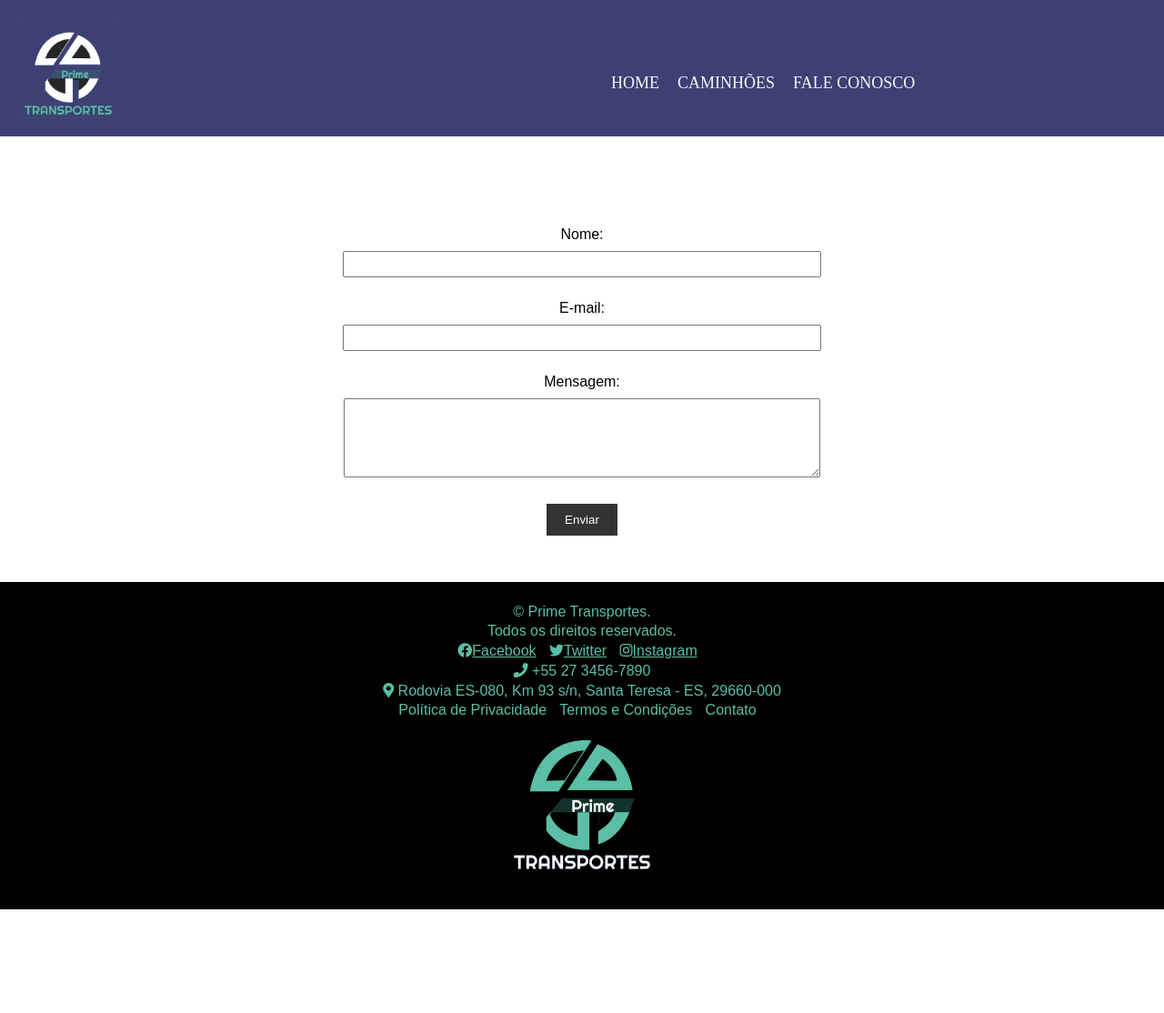
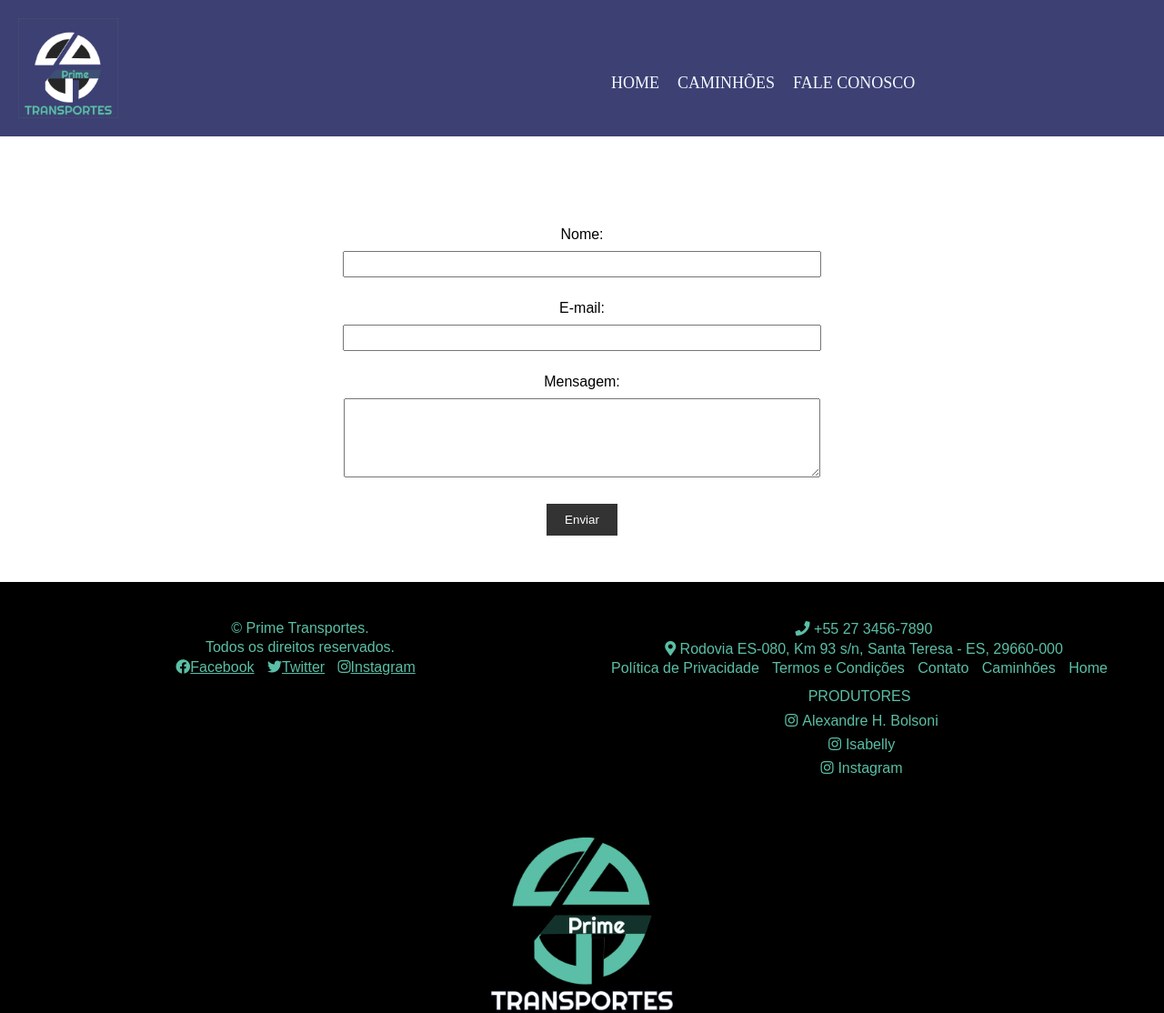
Before and after one commit to lordkintaru/Projeto_Interdisciplinar_Gerenciamento_Frota, a plain HTML site: page contato.html in a window 1280 px wide. Shown: the whole page at 91% size. Before the commit the page ends 1000 px from the top, so only its background shows below. Drawn offline with Linux system fonts and the light colour scheme.

Commit message:
edtando stilo

```diff
--- a/contato.html
+++ b/contato.html
@@ -58,20 +58,20 @@
 
         </main>
 
-
         <footer>
-        <div class="container">
           <div class="footer-content">
+              <div class="column">
                   <div class="footer-texto">
                       <p>© <span id="current-year"></span> Prime Transportes.</p>
-              <p> Todos os direitos reservados.</p>
+                      <p>Todos os direitos reservados.</p>
                   </div>
                   <div class="redes-sociais">
                       <a href="#"><i class="fab fa-facebook"></i>Facebook</a>
                       <a href="#"><i class="fab fa-twitter"></i>Twitter</a>
                       <a href="#"><i class="fab fa-instagram"></i>Instagram</a>
                   </div>
-
+              </div>
+              <div class="column">
                   <div class="contato">
                       <p><i class="fas fa-phone"></i> +55 27 3456-7890</p>
                       <p><i class="fas fa-map-marker-alt"></i> Rodovia ES-080, Km 93 s/n, Santa Teresa - ES, 29660-000</p>
@@ -79,11 +79,19 @@
                   <div class="footer-links">
                       <a href="#">Política de Privacidade</a>
                       <a href="#">Termos e Condições</a>
-              <a href="#">Contato</a>
+                      <a href="contato.html">Contato</a>
+                      <a href="caminhoes.html">Caminhões</a>
+                      <a href="index.html">Home</a>
+                  </div>
+                  <div class="Produtores">
+                    <p>PRODUTORES</p>
+                    <a href="#"><i class="fab fa-instagram"></i>Alexandre H. Bolsoni</a>
+                    <a href="#"><i class="fab fa-instagram"></i>Isabelly</a>
+                    <a href="#"><i class="fab fa-instagram"></i>Instagram</a>
+                  </div>
               </div>
           </div>
           <img class="img_footer" src="imagens/img_footer.png" alt="">
-        </div>
       </footer>
 
     </body>
--- a/css/Base.css
+++ b/css/Base.css
@@ -1,5 +1,5 @@
-
-html, body {
+html,
+body {
   font-family: 'Barlow', sans-serif;
   text-align: center;
   height: 100%;
@@ -11,6 +11,7 @@ html, body {
   margin: 20px;
 
 }
+
 /* Ínicio - Estilização da Header */
 
 header {
@@ -20,6 +21,7 @@ header {
   width: 100%;
   height: 150px;
 }
+
 #barra-de-navegacao {
   justify-content: center;
   margin: 20% auto;
@@ -36,9 +38,11 @@ header {
   padding: 10px;
   font: 18px bolder;
 }
-.opcoes_laterais{
+
+.opcoes_laterais {
   margin-left: 40%;
 }
+
 .container {
   min-height: 100%;
   display: flex;
@@ -50,9 +54,11 @@ header {
 }
 
 footer {
+
+  text-decoration: none;
   color: #5abfa6ff;
   padding: 20px;
-    height: 320px;
+  height: 500px;
   display: flex;
   flex-direction: column;
   margin-top: 4%;
@@ -61,12 +67,46 @@ footer {
   padding: 20px;
 }
 
+.footer-content {
+  margin-top: 1%;
+  display: flex;
+  justify-content: space-between;
+}
+
+.column {
+  margin: 5px;
+  flex-basis: 50%;
+}
+
+.Produtores {
+  text-decoration: none;
+  color: #5abfa6ff;
+  margin-right: 10px;
+  display: flex;
+  flex-direction: column;
+  padding: 10px;
+}
+
+.Produtores a  {
+  color: #5abfa6ff;
+  text-decoration: none;
+
+}
+.Produtores i  {
+  margin: 5px ;
+}
+
+.Produtores p {
+  margin: 5px ;
+}
+
+
 .footer-texto p {
-    margin:5px 0;
+  margin: 5px 0;
 }
 
 .redes-sociais a {
-    color:#5abfa6ff;
+  color: #5abfa6ff;
   margin-right: 10px;
 }
 
@@ -79,7 +119,8 @@ footer {
   text-decoration: none;
   margin-right: 10px;
 }
-  .img_footer{
-margin:  25px auto;
-    width: 150px;
+
+.img_footer {
+  margin: auto;
+  width: 200px;
 }
```
Also changed, not shown: caminhoes.html (+14 -6 lines), css/caminhoes.css (+18 -0 lines), css/index.css (+0 -35 lines), index.html (+19 -13 lines). Lines whose indentation alone changed are shown as unchanged.
